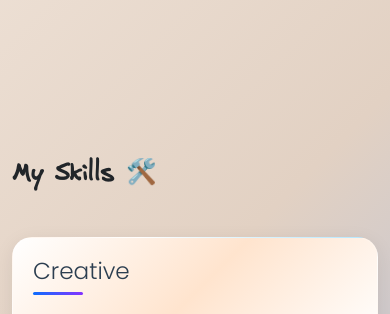
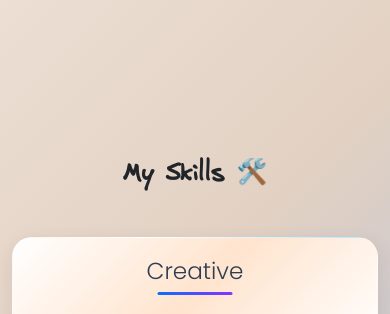
Before and after one commit to JustPratiyush/Portfolio_Website, a website: page index.html in a window 390 px wide. Shown: the part 930-1244 px from the top of the page. Drawn offline with nearby package versions, Linux system fonts and the light colour scheme.

Commit message:
polished Skills Section

```diff
--- a/css/styles.css
+++ b/css/styles.css
@@ -133,7 +133,7 @@
   position: absolute;
   bottom: 0;
   left: 0;
-  width: 50px;
+  width: 75px;
   height: 3px;
   background: var(--skill-gradient);
   border-radius: 2px;
@@ -260,7 +260,6 @@
 .circle-container {
   display: inline-block;
 }
-</style>
 
 /* ====================================
    END SKILLS SECTION STYLES
@@ -286,8 +285,28 @@
     border-radius: 50px;
   }
 
+  .skills-category h3 {
+    position: relative;
+  }
+
+  .skills-category h3::after {
+    content: "";
+    position: absolute;
+    bottom: 0;
+    left: 50%;
+    transform: translateX(-50%);
+    width: 75px;
+    height: 3px;
+    background: var(--skill-gradient);
+    border-radius: 2px;
+  }
+
   .circle-container {
     margin: 0 auto;
+    text-align: center;
+  }
+
+  .container {
     text-align: center;
   }
 
```
